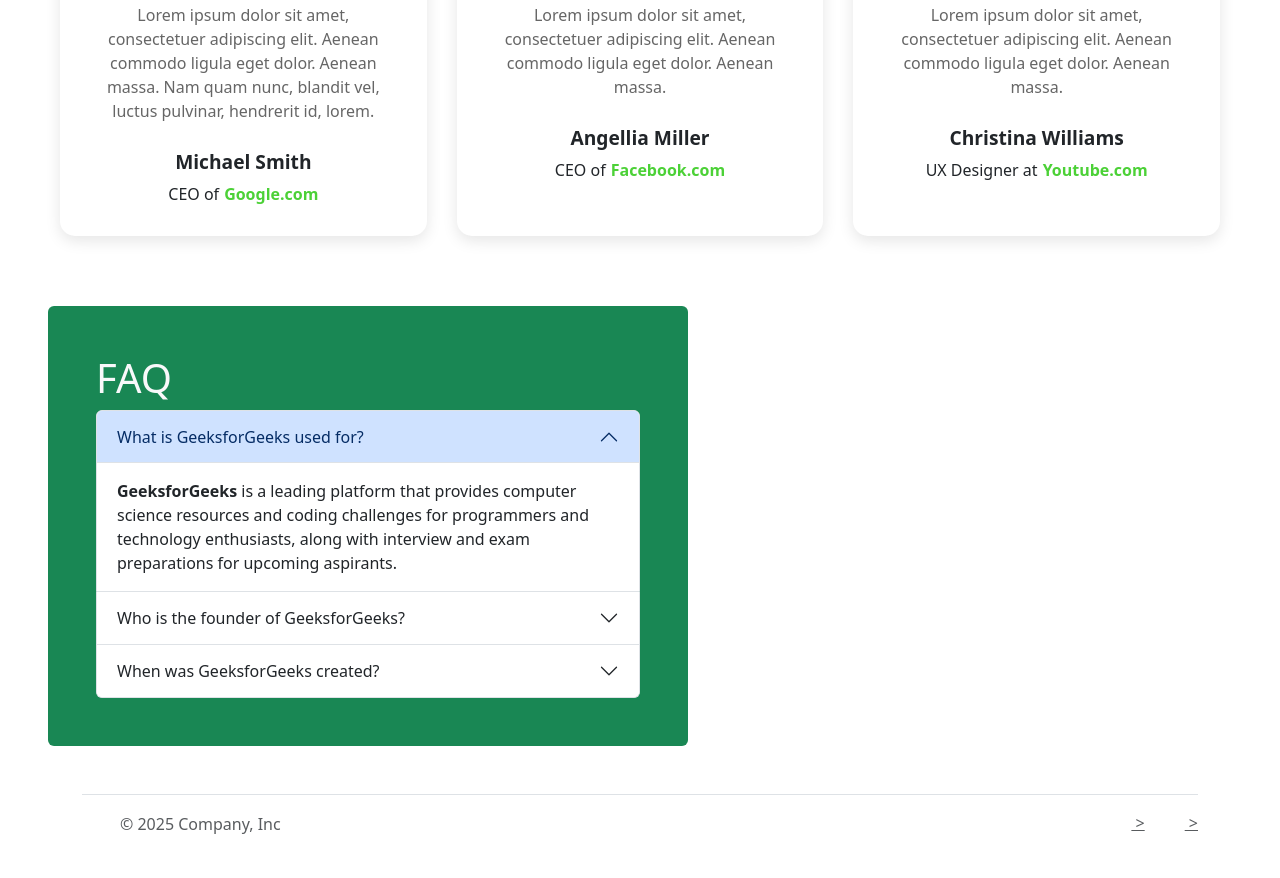
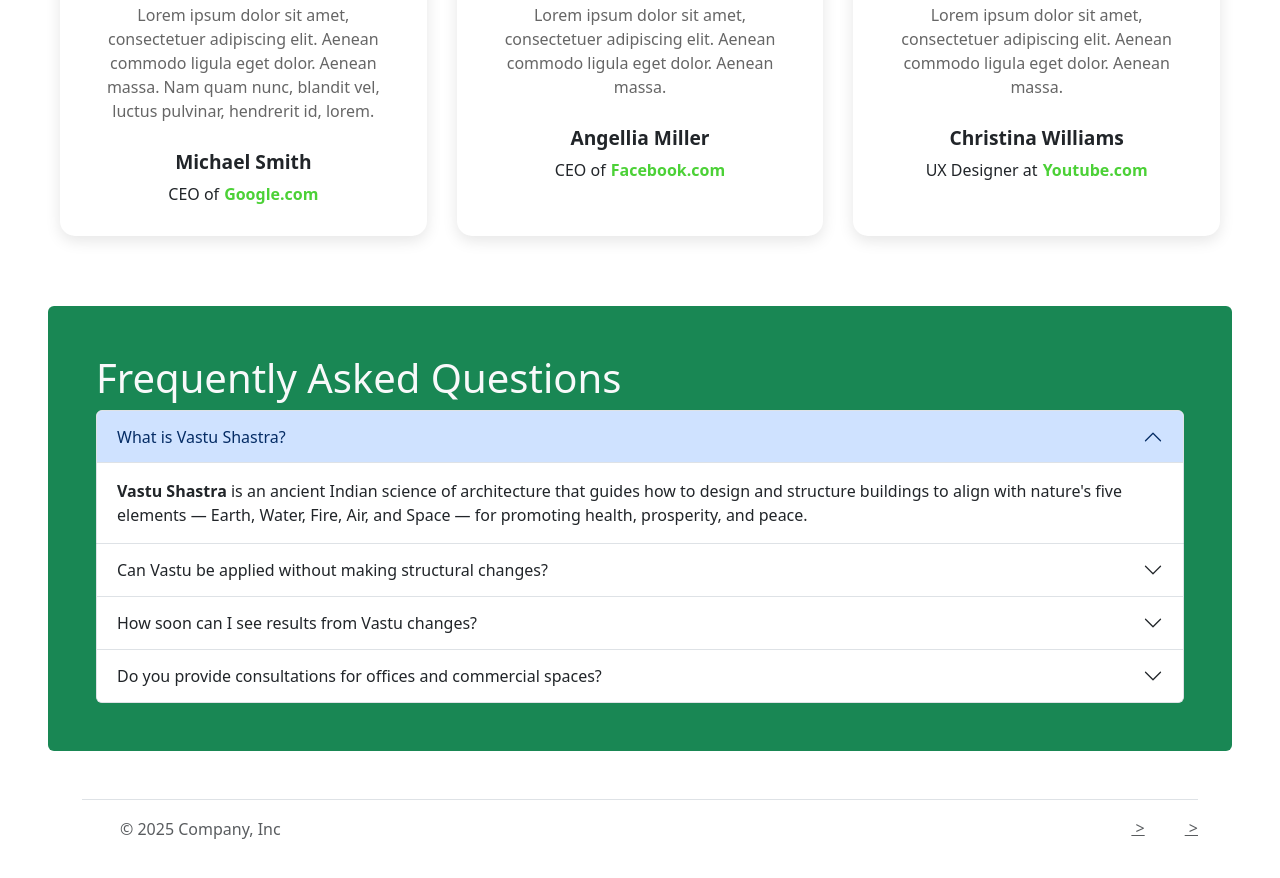
Before and after one commit to JustPratiyush/VastuVistar_Website, a plain HTML site: page index.html in a window 1280 px wide. Shown: the part 2732-3610 px from the top of the page. Drawn offline with nearby package versions, Linux system fonts and the light colour scheme.

Commit message:
Added FAQs

```diff
--- a/index.html
+++ b/index.html
@@ -344,8 +344,8 @@
 
     <!-- FAQs -->
 
-    <div class="container rounded h-75 w-50 m-5 p-5 text-light bg-success">
-      <h1>FAQ</h1>
+    <div class="rounded h-75 m-5 p-5 text-light bg-success">
+      <h1>Frequently Asked Questions</h1>
       <div class="accordion" id="accordionExample">
         <div class="accordion-item">
           <h2 class="accordion-header">
@@ -357,7 +357,7 @@
               aria-expanded="true"
               aria-controls="collapseOne"
             >
-              What is GeeksforGeeks used for?
+              What is Vastu Shastra?
             </button>
           </h2>
           <div
@@ -366,13 +366,14 @@
             data-bs-parent="#accordionExample"
           >
             <div class="accordion-body">
-              <strong>GeeksforGeeks</strong>
-              is a leading platform that provides computer science resources and
-              coding challenges for programmers and technology enthusiasts,
-              along with interview and exam preparations for upcoming aspirants.
+              <strong>Vastu Shastra</strong> is an ancient Indian science of
+              architecture that guides how to design and structure buildings to
+              align with nature's five elements — Earth, Water, Fire, Air, and
+              Space — for promoting health, prosperity, and peace.
             </div>
           </div>
         </div>
+
         <div class="accordion-item">
           <h2 class="accordion-header">
             <button
@@ -383,7 +384,7 @@
               aria-expanded="false"
               aria-controls="collapseTwo"
             >
-              Who is the founder of GeeksforGeeks?
+              Can Vastu be applied without making structural changes?
             </button>
           </h2>
           <div
@@ -392,13 +393,14 @@
             data-bs-parent="#accordionExample"
           >
             <div class="accordion-body">
-              <strong> Sandeep Jain is the founder at GeeksforGeeks. </strong>
-              He is an alumini of Indian Institute of Technology Roorkee. His
-              platform GeeksforGeeks is well recognized among all the
-              engineering students throughout all colleges in India.
+              Absolutely! Many effective Vastu remedies can be done using
+              adjustments in furniture placement, color schemes, decorative
+              items, and minor corrections without any demolition or major
+              alterations.
             </div>
           </div>
         </div>
+
         <div class="accordion-item">
           <h2 class="accordion-header">
             <button
@@ -409,7 +411,7 @@
               aria-expanded="false"
               aria-controls="collapseThree"
             >
-              When was GeeksforGeeks created?
+              How soon can I see results from Vastu changes?
             </button>
           </h2>
           <div
@@ -418,10 +420,36 @@
             data-bs-parent="#accordionExample"
           >
             <div class="accordion-body">
-              <strong> GeeksForGeeks was founded in 2009. </strong>
-              Where is the global headquarters of GeeksForGeeks? Global
-              headquarters for GeeksForGeeks is located in Noida, Uttar
-              Pradesh,India.
+              While minor changes may bring an immediate sense of balance and
+              positivity, significant results typically unfold over weeks or
+              months, depending on the nature of the adjustments and the
+              existing energy imbalances.
+            </div>
+          </div>
+        </div>
+
+        <div class="accordion-item">
+          <h2 class="accordion-header">
+            <button
+              class="accordion-button collapsed"
+              type="button"
+              data-bs-toggle="collapse"
+              data-bs-target="#collapseFour"
+              aria-expanded="false"
+              aria-controls="collapseFour"
+            >
+              Do you provide consultations for offices and commercial spaces?
+            </button>
+          </h2>
+          <div
+            id="collapseFour"
+            class="accordion-collapse collapse"
+            data-bs-parent="#accordionExample"
+          >
+            <div class="accordion-body">
+              Yes! We offer Vastu consultations for homes, offices, factories,
+              and commercial establishments to enhance productivity, client
+              engagement, and workplace harmony.
             </div>
           </div>
         </div>
```
